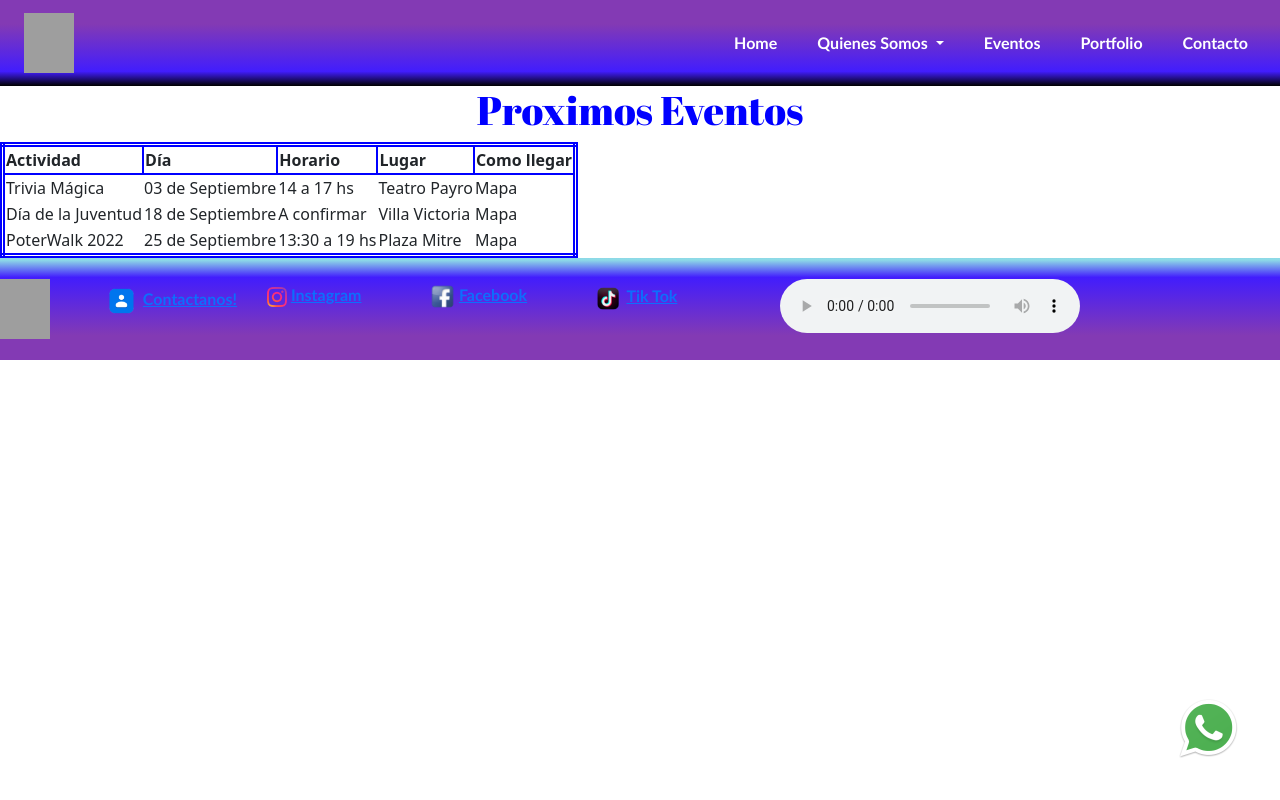
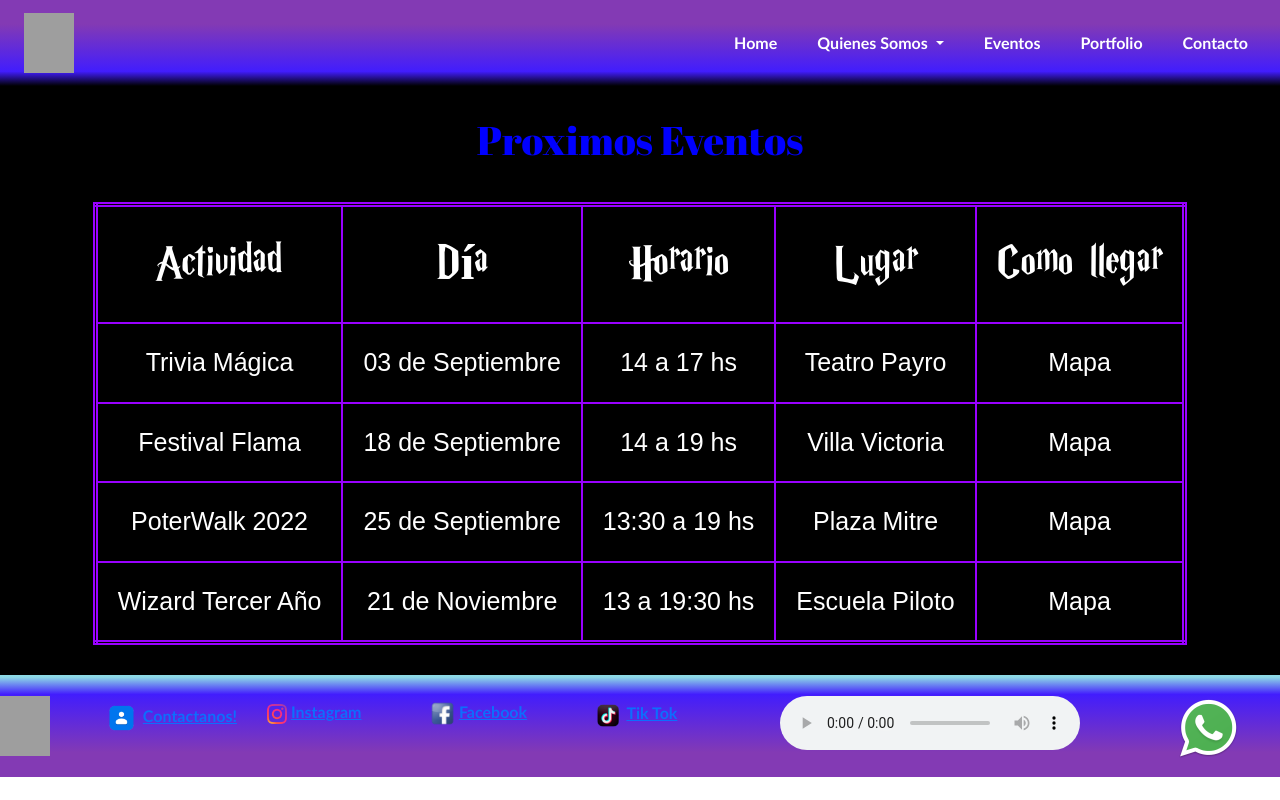
Before and after one commit to cgnoni/Proyecto-DesarrolloWeb-Gnoni, a website: page eventos.html in a window 1280 px wide. Drawn offline with nearby package versions, Linux system fonts and the light colour scheme; grey boxes are pictures that could not be loaded.

Commit message:
Creando y modificando estilos en la página Eventos / Creación de SCSS de Estilos Generales

```diff
--- a/eventos.html
+++ b/eventos.html
@@ -13,8 +13,8 @@
     <header class="container-fluid nav_style">
       <nav class="navbar navbar-expand-lg">
         <div class="container-fluid">
-          <a class="navbar-brand" href="./index.html"">
-            <img src="./img/logo.png" alt="LogoWizard" width="50" height="60">
+          <a class="navbar-brand" href="./index.html">
+            <img src="./img/logo.png" alt="LogoWizard" width="50" height="60" />
           </a>
           <button
             class="navbar-toggler"
@@ -30,7 +30,12 @@
           <div class="collapse navbar-collapse" id="navbarSupportedContent">
             <ul class="navbar-nav ms-auto mb-2 mb-lg-0">
               <li class="nav-item pe-4">
-                <a class="nav-link active text-white" aria-current="page" href="./index.html">Home</a>
+                <a
+                  class="nav-link active text-white"
+                  aria-current="page"
+                  href="./index.html"
+                  >Home</a
+                >
               </li>
               <li class="nav-item dropdown pe-4">
                 <a
@@ -43,17 +48,23 @@
                   Quienes Somos
                 </a>
                 <ul class="dropdown-menu">
-                  <li class="nav_style"><a class="dropdown-item" href="./historia.html">Historia</a></li>
+                  <li class="nav_style">
+                    <a class="dropdown-item" href="./historia.html">Historia</a>
+                  </li>
                 </ul>
               </li>
               <li class="nav-item pe-4">
                 <a class="nav-link text-white" href="./eventos.html">Eventos</a>
               </li>
               <li class="nav-item pe-4">
-                <a class="nav-link text-white" href="./portfolio.html">Portfolio</a>
+                <a class="nav-link text-white" href="./portfolio.html"
+                  >Portfolio</a
+                >
               </li>
               <li class="nav-item">
-                <a class="nav-link text-white" href="./contacto.html">Contacto</a>
+                <a class="nav-link text-white" href="./contacto.html"
+                  >Contacto</a
+                >
               </li>
             </ul>
           </div>
@@ -73,9 +84,8 @@
       <div class="main_title">
         <h1>Proximos Eventos</h1>
       </div>
-      <fieldset>
       <table class="main_table">
-          <tr>
+        <tr class="table_header">
           <th>Actividad</th>
           <th>Día</th>
           <th>Horario</th>
@@ -83,28 +93,34 @@
           <th>Como llegar</th>
         </tr>
         <tr>
-            <td>Trivia Mágica</td>
-            <td>03 de Septiembre</td>
-            <td>14 a 17 hs</td>
-            <td>Teatro Payro</td>
-            <td>Mapa</td>
+          <td data-titulo="Actividad:">Trivia Mágica</td>
+          <td data-titulo="Día:">03 de Septiembre</td>
+          <td data-titulo="Horario:">14 a 17 hs</td>
+          <td data-titulo="Lugar:">Teatro Payro</td>
+          <td data-titulo="Cómo llegar:">Mapa</td>
         </tr>
         <tr>
-            <td>Día de la Juventud</td>
-            <td>18 de Septiembre</td>
-            <td>A confirmar</td>
-            <td>Villa Victoria</td>
-            <td>Mapa</td>
+          <td data-titulo="Actividad:">Festival Flama</td>
+          <td data-titulo="Día:">18 de Septiembre</td>
+          <td data-titulo="Horario:">14 a 19 hs</td>
+          <td data-titulo="Lugar:">Villa Victoria</td>
+          <td data-titulo="Cómo llegar:">Mapa</td>
         </tr>
         <tr>
-            <td>PoterWalk 2022</td>
-            <td>25 de Septiembre</td>
-            <td>13:30 a 19 hs</td>
-            <td>Plaza Mitre</td>
-            <td>Mapa</td>
+          <td data-titulo="Actividad:">PoterWalk 2022</td>
+          <td data-titulo="Día:">25 de Septiembre</td>
+          <td data-titulo="Horario:">13:30 a 19 hs</td>
+          <td data-titulo="Lugar:">Plaza Mitre</td>
+          <td data-titulo="Cómo llegar:">Mapa</td>
+        </tr>
+        <tr>
+          <td data-titulo="Actividad:">Wizard Tercer Año</td>
+          <td data-titulo="Día:">21 de Noviembre</td>
+          <td data-titulo="Horario:">13 a 19:30 hs</td>
+          <td data-titulo="Lugar:">Escuela Piloto</td>
+          <td data-titulo="Cómo llegar:">Mapa</td>
         </tr>
       </table>
-      </fieldset>
     </main>
     <!-- Fin Página Principal de Historia -->
     <!-- Inicio Pie de Pagina -->
--- /dev/null
+++ b/scss/pages/_estilos-generales.scss
@@ -0,0 +1,37 @@
+@font-face {
+  font-family: "HarryPotter";
+  src: url("fonts/HarryPotter.TTF") format("truetype");
+  font-size: medium;
+  font-weight: bold;
+}
+@font-face {
+  font-family: "Cabin";
+  src: url("fonts/Cabin.ttf") format("truetype");
+  font-size: medium;
+  font-weight: bold;
+}
+@font-face {
+  font-family: "Montserrat";
+  src: url("fonts/Montserrat.ttf") format("truetype");
+  font-size: medium;
+  font-weight: bold;
+}
+@font-face {
+  font-family: "AbrilFatface";
+  src: url("fonts/AbrilFatface.ttf") format("truetype");
+  font-size: medium;
+  font-weight: bold;
+}
+ul,
+ol {
+  list-style: none;
+}
+.main_title {
+  color: blue;
+  font-family: "AbrilFatface";
+  font-weight: bold;
+  font-size: 2rem;
+  text-align: center;
+  line-height: 1.5;
+  padding-bottom: 30px;
+}
--- a/scss/pages/_eventos.scss
+++ b/scss/pages/_eventos.scss
@@ -1,6 +1,48 @@
+.main_events {
+  background-color: black;
+  width: 100%;
+  padding: 30px;
+}
 .main_table {
-  border: double 5px blue;
+  color: white;
+  border-collapse: collapse;
+  border: double 5px rgb(153, 0, 255);
+  font-family: "Monserrat", sans-serif;
+  font-size: 25px;
+  text-align: justify;
+  margin: 0 auto;
+  th, td {
+    border: double 2px rgb(153, 0, 255);
+    padding: 20px;
+    text-align: center;
+  }
+  th {
+    font-family: "HarryPotter";
+    font-size: 50px;
+  }
+  @media (max-width: 480px){
+    width: 100%;
+    border: none;
+    .table_header {
+      display: none;
+    }
+    tr {
+      display: flex;
+      flex-direction: column;
+      border: 1px solid rgb(153, 0, 255);
+      margin-bottom: 20px;
+      padding: 20px;
+    }
+    td {
+      font-size: 20px;
+      border: none;
+      &[data-titulo] {
+        display: flex;
+        &::before {
+          content: attr(data-titulo);
+          width: 130px;
+        }
+      }
+    }
+  }
 }
-.main_table th {
-  border: double 2px blue;
-}
--- a/scss/pages/_index.scss
+++ b/scss/pages/_index.scss
@@ -1,33 +1,3 @@
-/* Inicio Estilos Generales */
-@font-face {
-  font-family: "HarryPotter";
-  src: url("fonts/HarryPotter.TTF") format("truetype");
-  font-size: medium;
-  font-weight: bold;
-}
-@font-face {
-  font-family: "Cabin";
-  src: url("fonts/Cabin.ttf") format("truetype");
-  font-size: medium;
-  font-weight: bold;
-}
-@font-face {
-  font-family: "Montserrat";
-  src: url("fonts/Montserrat.ttf") format("truetype");
-  font-size: medium;
-  font-weight: bold;
-}
-@font-face {
-  font-family: "AbrilFatface";
-  src: url("fonts/AbrilFatface.ttf") format("truetype");
-  font-size: medium;
-  font-weight: bold;
-}
-ul,
-ol {
-  list-style: none;
-}
-/* Fin Estilos reset o Generales */
 /* Inicio Estilos mobile first */
 .whatsapp {
   position: fixed;
@@ -138,14 +108,6 @@ ol {
   justify-content: center;
   flex-wrap: wrap;
   padding: 25px 10px;
-}
-.main_title {
-  color: blue;
-  font-family: "AbrilFatface";
-  font-weight: bold;
-  font-size: medium;
-  text-align: center;
-  line-height: 1.5;
 }
 /* Fin Estilos mobile first */
 @media (min-width: 992px) {
--- a/scss/style.scss
+++ b/scss/style.scss
@@ -4,6 +4,7 @@
 
 // Then add additional custom code here
 
+@import "./pages/estilos-generales";
 @import "./pages/index";
 @import "./pages/historia";
 @import "./pages/eventos";
```
Also changed, not shown: index.html (+0 -1 lines), portfolio.html (+0 -11 lines), css/style.css. Lines whose indentation alone changed are shown as unchanged.
